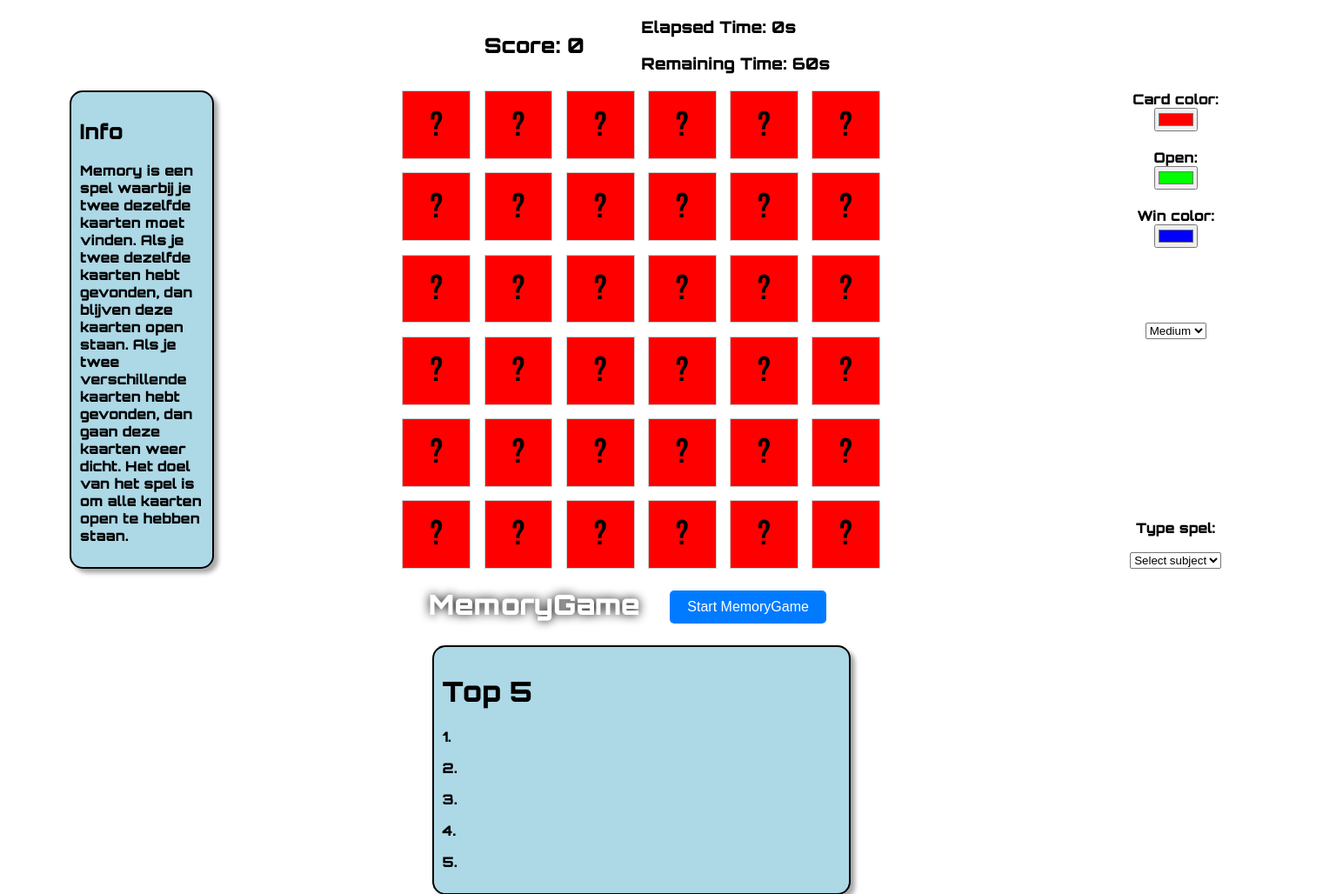
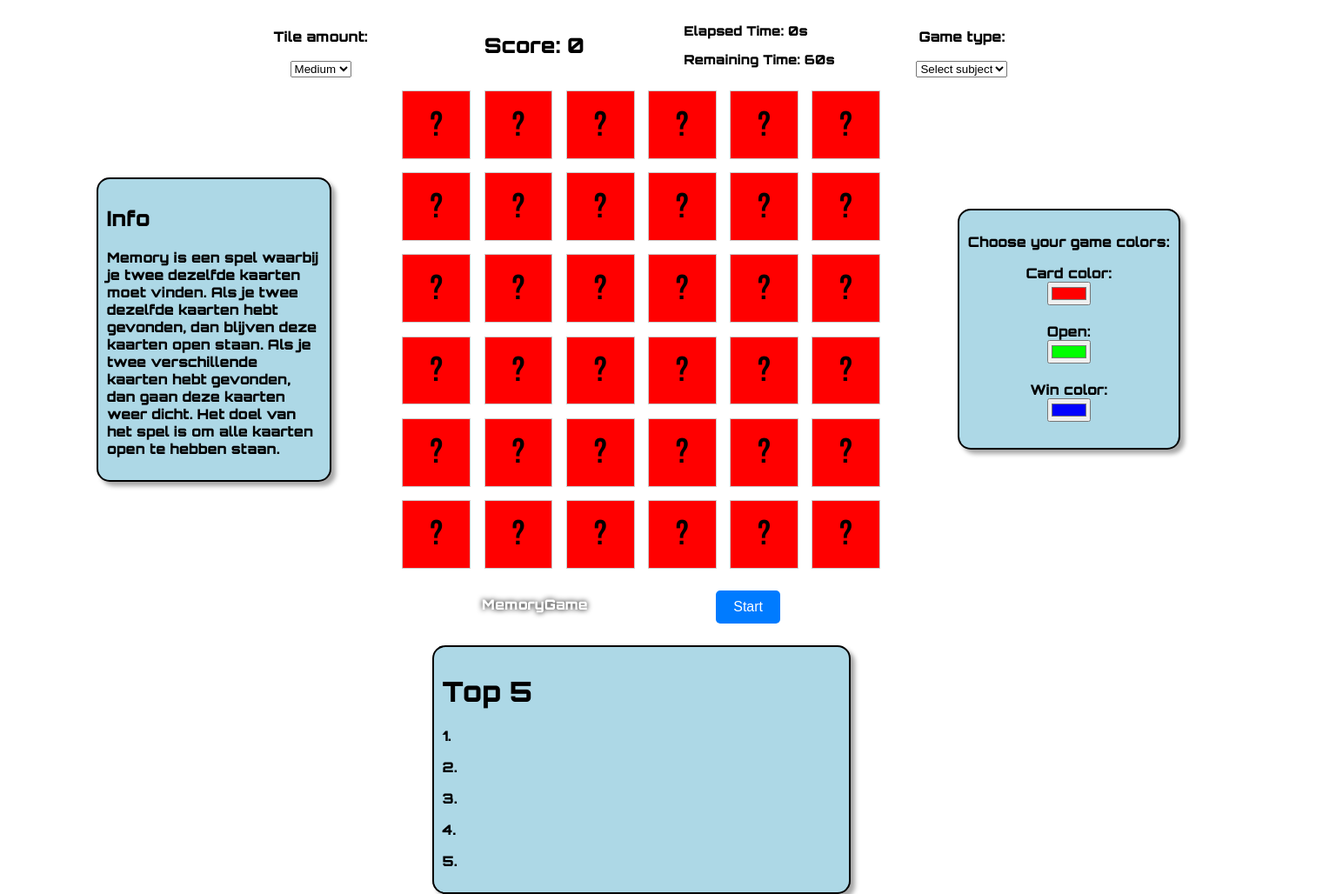
Before and after one commit to martprenger/web3, a PHP site: page / in a window 1536 px wide. Shown: the top 1028 px of the page at 87% size. Run offline with PHP 8.4, Linux system fonts and the light colour scheme.

Commit message:
Layout modification for biggest size. Made sure tile amount and game type worked again.

```diff
--- a/memory/index.html
+++ b/memory/index.html
@@ -26,7 +26,7 @@
          <h1 class="title-text">MemoryGame</h1>
 
     <div class="start-button-div">
-         <button class="btn" id="start-btn">Start MemoryGame</button>
+         <button class="btn" id="start-btn">Start</button>
     </div>
 
     <div class="game_info">
@@ -45,17 +45,19 @@
 
 
         <div class="dropdown_karakter">
-            <p>Type spel:</p>
+            <p>Game type:</p>
             <select name="subject" id="subject">
             <option value="" selected="selected">Select subject</option>
             </select>
         </div>
 
         <div class="dropdown_afmetingboard">
+            <p>Tile amount:</p>
             <select id="gameSize"></select>
         </div>
 
         <div class="dropdown_kleuren_platen">
+            <p>Choose your game colors:</p>
              <label for="colorcard">Card color:</label><br>
              <input type="color" id="colorcard" name="favcolor" value="#ff0000"><br><br>
 
--- a/memory/modules/GameSize.js
+++ b/memory/modules/GameSize.js
@@ -10,7 +10,7 @@
         const sizes = [
             {text: 'Small', value: 16},
             {text: 'Medium', value: 36},
-            {text: 'Biggy', value: 64}
+            {text: 'Biggie', value: 64}
         ];
 
         const dropdown = document.getElementById("gameSize");
--- a/memory/style.css
+++ b/memory/style.css
@@ -77,10 +77,11 @@
 
 .time-div {
     grid-row: 1;
-    grid-column: 4/5;
+    grid-column: 4/6;
     float: right;
     width: 100%;
     max-width: 100%;
+    scale: 80%;
 }
 
 /* board */
@@ -101,6 +102,7 @@
     grid-column: 2;
     grid-row: 3;
     text-align: center;
+    scale: 50%;
 }
 
 .start-button-div {
@@ -126,6 +128,7 @@
 .dropdown_kleuren_platen {
     grid-column: 4;
     grid-row: 4;
+
 }
 
 .game_info {
@@ -151,6 +154,21 @@
 }
 
 /* media tags for different screens */
+
+@media screen and (min-width: 800px){
+    .card{
+        width: 9vw;
+        height: 9vw;
+    }
+}
+
+@media screen and (min-width: 1000px){
+    .card{
+        width: 7vw;
+        height: 7vw;
+    }
+}
+
 @media screen and (min-width: 1400px) {
     .card{
         width: 5vw;
@@ -168,31 +186,36 @@
         grid-column: 3/4
     }
     .dropdown_afmetingboard {
-        grid-column: 6;
-        grid-row: 2;
-        align-self: center;
+        grid-column: 2;
+        grid-row: 1;
         text-align: center;
+        margin: auto;
     }
 
     .dropdown_karakter {
-        grid-column: 6;
-        grid-row: 2;
-        align-self: end;
+        grid-column: 5;
+        grid-row: 1;
         text-align: center;
+        margin: auto;
     }
 
     .dropdown_kleuren_platen {
-        grid-column: 6;
+        grid-column: 5/7;
         grid-row: 2;
         text-align: center;
+        margin: auto;
+        padding: 10px;
+        border: 2px solid black;
+        box-shadow: 5px 5px 5px darkgray;
+        border-radius: 15px;
+        background-color: lightblue;
     }
 
     .game_info{
-        grid-column: 1/2;
+        grid-column: 1/3;
         grid-row: 2;
-        align-self: center;
+        width: 50%;
         margin: auto;
-        margin-left: 5em;
     }
     .ranking{
         grid-column: 3/5;
```
